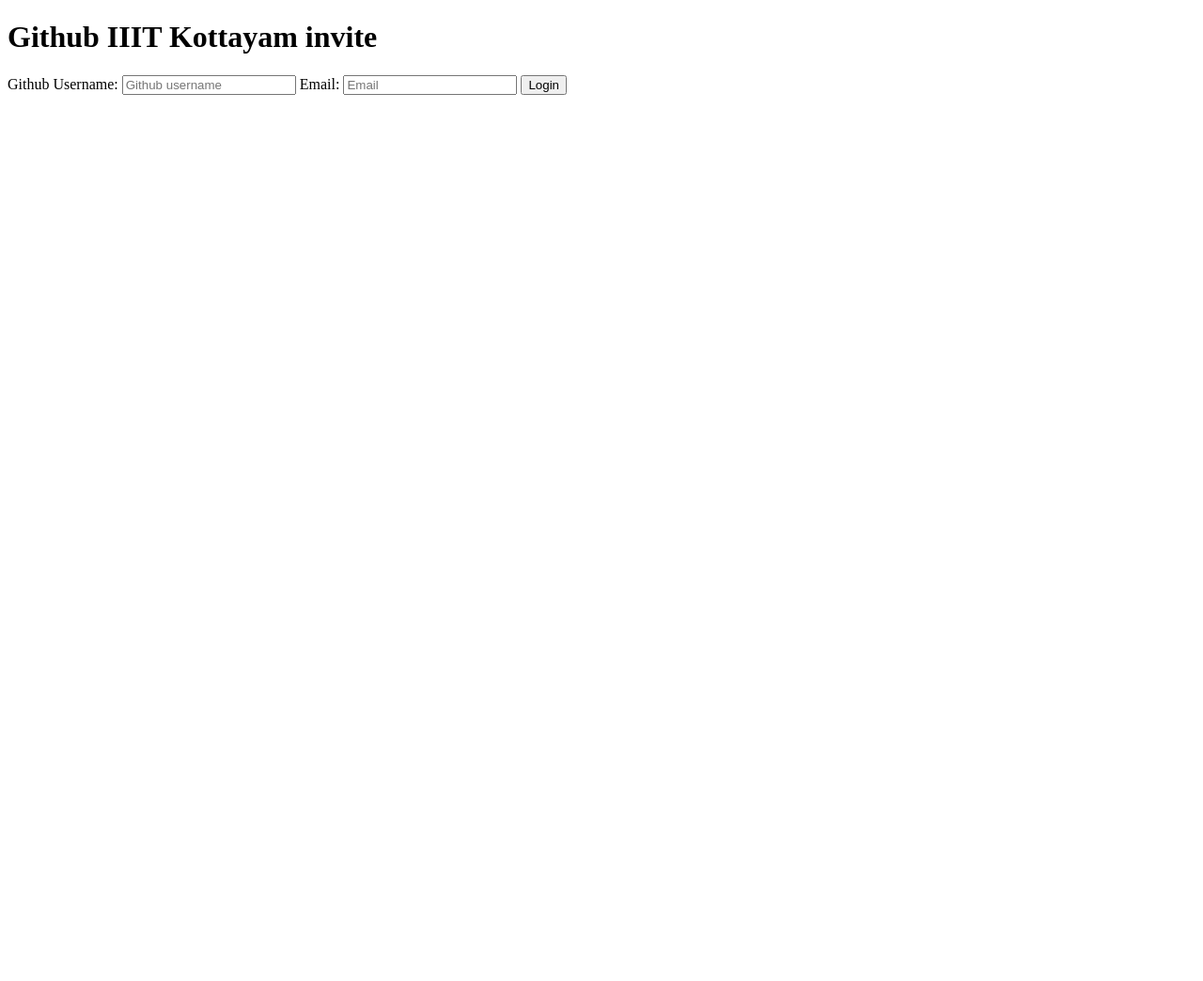
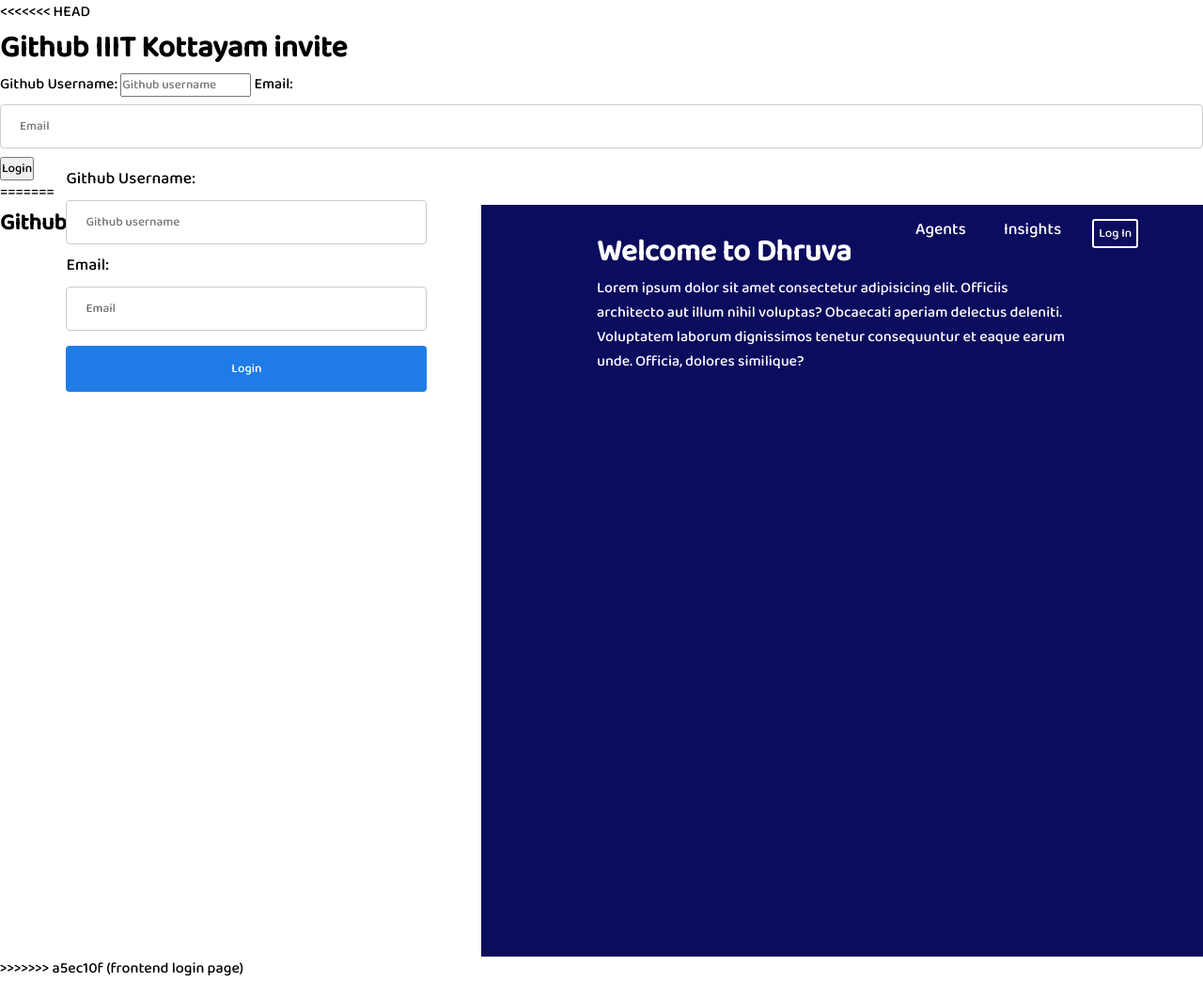
Before and after one commit to karynaur/orginvite-flask, a Python web app: template templates/index.html in a window 1280 px wide. Shown: the whole page at 94% size. Before the commit the page ends 101 px from the top, so only its background shows below. Run offline with Jinja, Linux system fonts and the light colour scheme; the template is opened without the code that fills it, so the values that code supplies are empty.

Commit message:
Update index.html

```diff
--- a/templates/index.html
+++ b/templates/index.html
@@ -6,6 +6,7 @@
     <meta http-equiv="X-UA-Compatible" content="IE=edge">
     <meta name="viewport" content="width=device-width, initial-scale=1.0">
     <title>Github invite</title>
+<<<<<<< HEAD
 
 </head>
 
@@ -19,6 +20,37 @@
         <button type="submit">Login</button>
 
     </form>
+=======
+    <link rel="stylesheet" href="../static/styles/style.css">
+</head>
+
+<body>
+    <div class="container">
+        <div class="left">
+            <h2>Github IIIT <span>Kottayam invite</span></h2>
+            <form action="{{url_for('get_details')}}" method="POST">
+                <label for="username">Github Username:</label>
+                <input type="text" name="username" id="username" placeholder="Github username">
+                <label for="email">Email:</label>
+                <input type="email" name="email" id="email" placeholder="Email">
+                <button type="submit">Login</button>
+            </form>
+        </div>
+        <div class="right">
+            <nav class="navbar">
+                <ul>
+                    <li><a href="/agents"><span>Agents</span></a></li>
+                    <li><a href="/insights"><span>Insights</span></a></li>
+                    <li><button class="btn">Log In</button></li>
+                </ul>
+            </nav>
+            <div class="text">
+                <h2>Welcome to Dhruva</h2>
+                <p>Lorem ipsum dolor sit amet consectetur adipisicing elit. Officiis architecto aut illum nihil voluptas? Obcaecati aperiam delectus deleniti. Voluptatem laborum dignissimos tenetur consequuntur et eaque earum unde. Officia, dolores similique?</p>
+            </div>
+        </div>
+    </div>
+>>>>>>> a5ec10f (frontend login page)
 </body>
 
 </html>
```
